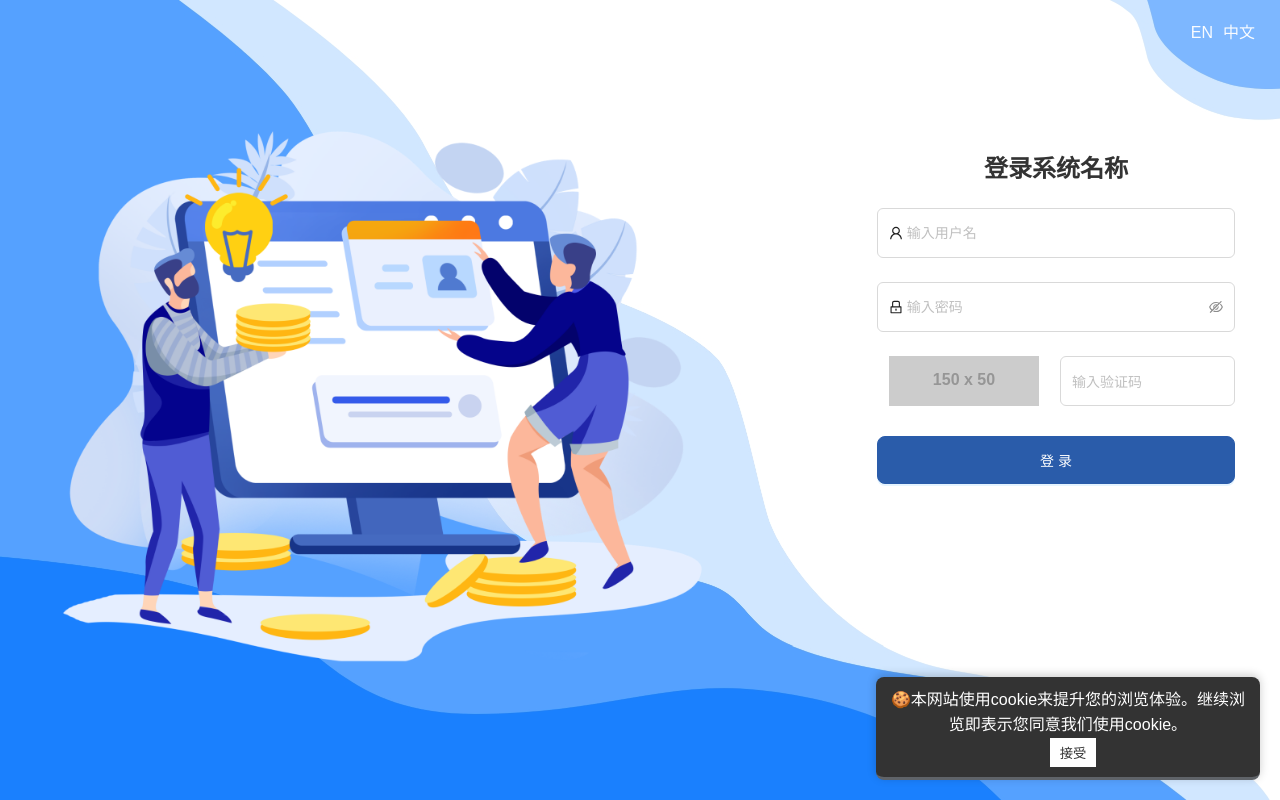
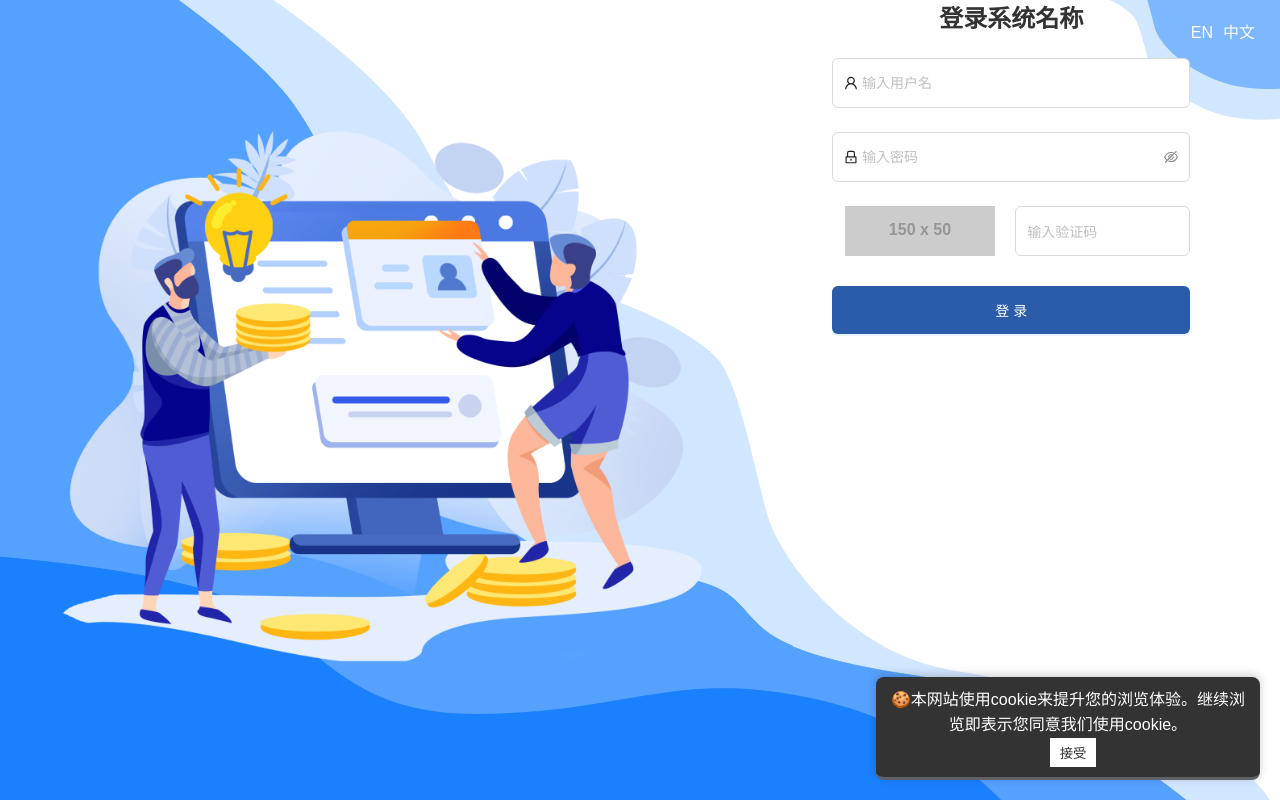
Before and after one commit to iBkionDianBai/ES_Former_END, a React (Create React App) app: page / in a window 1280 px wide. Built offline with nearby package versions, Linux system fonts and the light colour scheme.

Commit message:
新的首页和排行榜

```diff
--- a/src/page/LoginPage.css
+++ b/src/page/LoginPage.css
@@ -14,6 +14,19 @@ html body {
 .left-content-container {
     width: 100%;
     height: 100%;
+}
+
+.right-content-container {
+    position: absolute;
+    top: 0;
+    right: 0;
+    width: 35%;
+    height: 100%;
+    display: flex;
+    justifyContent: center;
+    paddingTop: 150px;
+    alignItems: flex-start;
+
 }
 
 .auth_login_container {
@@ -39,6 +52,13 @@ html body {
     height: 50px;
 }
 
+.auth_btn {
+    background: #2A5CAA;
+    width: 100%;
+    height: 48px;
+    borderRadius: 16px;
+}
+
 .language-switcher {
     display: flex;
     align-items: center;
--- a/src/page/LoginPage.js
+++ b/src/page/LoginPage.js
@@ -136,17 +136,6 @@ const LoginPage = () => {
                 {/* 登录主体容器 */}
                 <div
                     className="right-content-container"
-                    style={{
-                        position: 'absolute',
-                        top: 0,
-                        right: 0,
-                        width: '35%',
-                        height: '100%',
-                        display: 'flex',
-                        justifyContent: 'center',
-                        paddingTop: '150px',
-                        alignItems: 'flex-start'
-                    }}
                 >
                     <div className="auth-login-div">
                         <h2 style={{ textAlign: 'center', marginBottom: '20px' }}>
@@ -214,13 +203,6 @@ const LoginPage = () => {
                                     type="primary"
                                     htmlType="submit"
                                     className="auth_btn"
-                                    style={{
-                                        backgroundColor: '#2A5CAA',
-                                        borderColor: '#2A5CAA',
-                                        width: '100%',
-                                        height: '48px',
-                                        borderRadius: '8px'
-                                    }}
                                 >
                                     {t('loginButton')}
                                 </Button>
```
